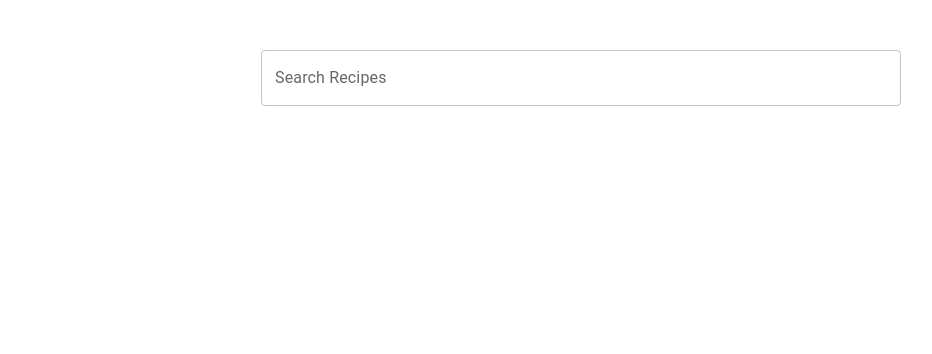
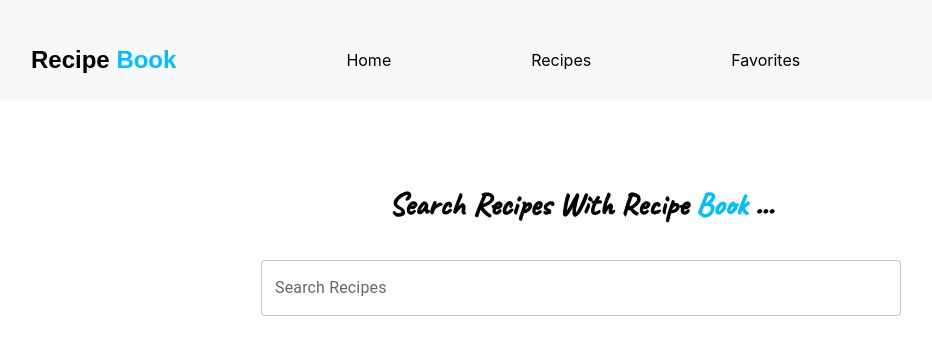
Before and after one commit to dselmer/recipe-book, a React (Create React App) app: page / in a window 1280 px wide. Shown: the top 354 px of the page, without its empty margins (59-991 px from the left). Built offline with nearby package versions, Linux system fonts and the light colour scheme.

Commit message:
added nav bar and styling

```diff
--- a/public/index.html
+++ b/public/index.html
@@ -15,6 +15,12 @@
       user's mobile device or desktop. See https://developers.google.com/web/fundamentals/web-app-manifest/
     -->
     <link rel="manifest" href="%PUBLIC_URL%/manifest.json" />
+    <style>
+      @import url('https://fonts.googleapis.com/css2?family=Caveat:wght@400;500&display=swap');
+    </style>
+    <style>
+      @import url('https://fonts.googleapis.com/css2?family=Caveat:wght@400;500&display=swap');
+    </style>
     <!--
       Notice the use of %PUBLIC_URL% in the tags above.
       It will be replaced with the URL of the `public` folder during the build.
--- a/src/App.css
+++ b/src/App.css
@@ -11,6 +11,62 @@
 }
 
 .search-bar-container {
+text-align: center;
   width: 50%;
   margin-top: 50px;
+  display: flex;
+  flex-flow:column;
+ justify-content: space-evenly;
+  height: 200px;
 }
+
+.NavBar-flex-contontainer{
+
+  background-color: #F8F8F8;
+  display: flex;
+  justify-content: flex-start;
+  align-items: center;
+  height: 100px;
+
+}
+
+ul{
+  list-style-type: none;
+  display: flex;
+  align-items: center;
+  margin-top: 20px;
+  margin-left: 100px;
+
+}
+
+li{
+
+
+  margin: 10px 50px;
+  padding: 20px;
+
+
+}
+
+li:hover{
+  border: 2px solid #00BFFF;
+border-radius: 10px;
+  background-color: #00BFFF;
+  color:azure;
+
+}
+
+h2{
+  margin-top: 20px;
+  margin-left: 90px;
+  font-family: 'Play', sans-serif
+
+}
+
+h1{
+  font-family: 'Caveat', cursive;
+}
+
+span{
+  color:#00BFFF
+}
--- a/src/App.js
+++ b/src/App.js
@@ -1,10 +1,12 @@
-import SearchBar from './components/SearchBar';
-import './App.css';
+import SearchBar from "./components/SearchBar";
+import NavBar from "./components/NavBar";
+import "./App.css";
 
 function App() {
   return (
-    <div >
- <SearchBar/>
+    <div>
+      <NavBar/>
+      <SearchBar />
     </div>
   );
 }
--- /dev/null
+++ b/src/components/NavBar.js
@@ -0,0 +1,15 @@
+import TextField from "@mui/material/TextField";
+function NavBar() {
+  return (
+    <div className="NavBar-flex-contontainer">
+      <h2>Recipe <span>Book</span> </h2>
+      <ul>
+        <li>Home</li>
+        <li>Recipes</li>
+        <li>Favorites</li>
+      </ul>
+    </div>
+  );
+}
+
+export default NavBar;
--- a/src/components/SearchBar.js
+++ b/src/components/SearchBar.js
@@ -3,6 +3,7 @@ function SearchBar() {
   return (
     <div className="searchbar-flex-container">
       <div className=" search-bar-container">
+        <h1>Search Recipes With Recipe <span>Book</span> ...</h1>
         <TextField
           id="standard-basic"
           label="Search Recipes"
```
